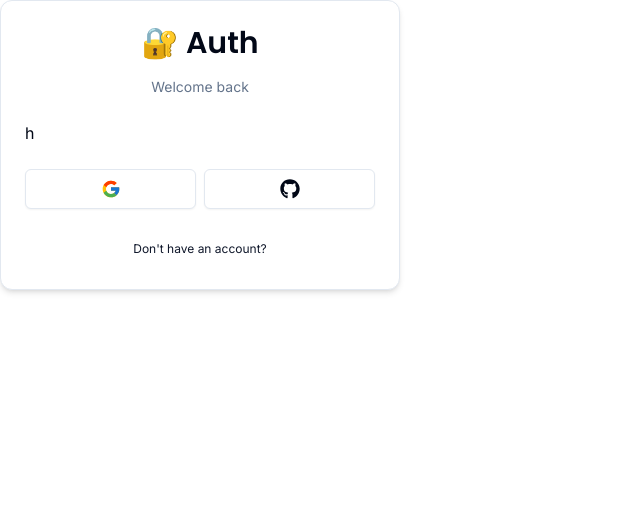
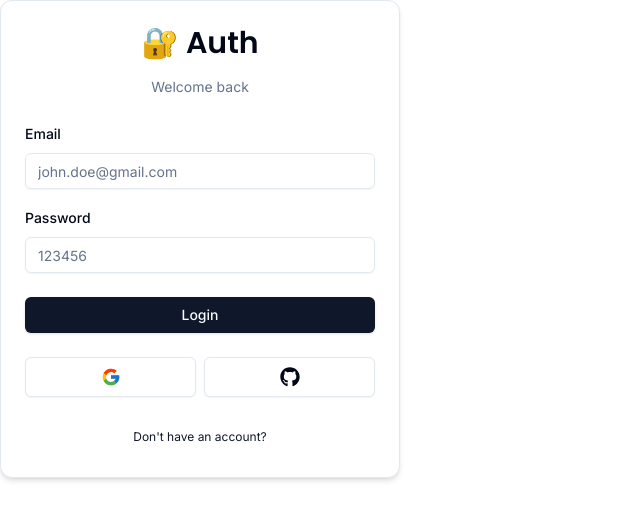
Before and after one commit to ahoang2502/auth, a Next.js app: page /auth/login in a window 1280 px wide. Shown: the top 520 px of the page, without its empty margins (0-640 px from the left). Built offline with nearby package versions, Linux system fonts and the light colour scheme.

Commit message:
login form

```diff
--- /dev/null
+++ b/components/FormError.tsx
@@ -0,0 +1,17 @@
+import React from "react";
+import { ExclamationTriangleIcon } from "@radix-ui/react-icons";
+
+interface FormErrorProps {
+	message?: string;
+}
+
+export const FormError = ({ message }: FormErrorProps) => {
+	if (!message) return null;
+
+	return (
+		<div className="bg-destructive/15 p-3 rounded-md flex items-center gap-x-2 text-sm text-destructive">
+			<ExclamationTriangleIcon className="h-4 w-4" />
+			<p className="">{message}</p>
+		</div>
+	);
+};
--- /dev/null
+++ b/components/FormSuccess.tsx
@@ -0,0 +1,17 @@
+import React from "react";
+import { CheckCircledIcon } from "@radix-ui/react-icons";
+
+interface FormSuccessProps {
+	message?: string;
+}
+
+export const FormSuccess = ({ message }: FormSuccessProps) => {
+	if (!message) return null;
+
+	return (
+		<div className="bg-emerald-500/15 p-3 rounded-md flex items-center gap-x-2 text-sm text-emerald-500">
+			<CheckCircledIcon className="h-4 w-4" />
+			<p className="">{message}</p>
+		</div>
+	);
+};
--- a/components/auth/LoginForm.tsx
+++ b/components/auth/LoginForm.tsx
@@ -1,8 +1,36 @@
+"use client";
+
 import React from "react";
+import { useForm } from "react-hook-form";
+import { zodResolver } from "@hookform/resolvers/zod";
+import * as z from "zod";
 
 import { CardWrapper } from "./CardWrapper";
+import {
+	Form,
+	FormControl,
+	FormField,
+	FormItem,
+	FormLabel,
+	FormMessage,
+} from "../ui/form";
+import { LoginSchema } from "@/schemas";
+import { Input } from "../ui/input";
+import { Button } from "../ui/button";
+import { FormError } from "../FormError";
+import { FormSuccess } from "../FormSuccess";
 
 export const LoginForm = () => {
+	const form = useForm<z.infer<typeof LoginSchema>>({
+		resolver: zodResolver(LoginSchema),
+		defaultValues: {
+			email: "",
+			password: "",
+		},
+	});
+
+	const onSubmit = (values: z.infer<typeof LoginSchema>) => {};
+
 	return (
 		<CardWrapper
 			headerLabel="Welcome back"
@@ -10,7 +38,53 @@
 			backButtonHref="/auth/register"
 			showSocial
 		>
-            h
-        </CardWrapper>
+			<Form {...form}>
+				<form onSubmit={form.handleSubmit(onSubmit)} className="space-y-6 ">
+					<div className="space-y-4">
+						<FormField
+							control={form.control}
+							name="email"
+							render={({ field }) => (
+								<FormItem>
+									<FormLabel>Email</FormLabel>
+
+									<FormControl>
+										<Input
+											{...field}
+											placeholder="john.doe@gmail.com"
+											type="email"
+										/>
+									</FormControl>
+
+									<FormMessage />
+								</FormItem>
+							)}
+						/>
+
+						<FormField
+							control={form.control}
+							name="password"
+							render={({ field }) => (
+								<FormItem>
+									<FormLabel>Password</FormLabel>
+
+									<FormControl>
+										<Input {...field} placeholder="123456" type="password" />
+									</FormControl>
+
+									<FormMessage />
+								</FormItem>
+							)}
+						/>
+					</div>
+
+					<FormError message="" />
+					<FormSuccess message="" />
+					<Button type="submit" className="w-full ">
+						Login
+					</Button>
+				</form>
+			</Form>
+		</CardWrapper>
 	);
 };
--- /dev/null
+++ b/components/ui/form.tsx
@@ -0,0 +1,176 @@
+import * as React from "react"
+import * as LabelPrimitive from "@radix-ui/react-label"
+import { Slot } from "@radix-ui/react-slot"
+import {
+  Controller,
+  ControllerProps,
+  FieldPath,
+  FieldValues,
+  FormProvider,
+  useFormContext,
+} from "react-hook-form"
+
+import { cn } from "@/lib/utils"
+import { Label } from "@/components/ui/label"
+
+const Form = FormProvider
+
+type FormFieldContextValue<
+  TFieldValues extends FieldValues = FieldValues,
+  TName extends FieldPath<TFieldValues> = FieldPath<TFieldValues>
+> = {
+  name: TName
+}
+
+const FormFieldContext = React.createContext<FormFieldContextValue>(
+  {} as FormFieldContextValue
+)
+
+const FormField = <
+  TFieldValues extends FieldValues = FieldValues,
+  TName extends FieldPath<TFieldValues> = FieldPath<TFieldValues>
+>({
+  ...props
+}: ControllerProps<TFieldValues, TName>) => {
+  return (
+    <FormFieldContext.Provider value={{ name: props.name }}>
+      <Controller {...props} />
+    </FormFieldContext.Provider>
+  )
+}
+
+const useFormField = () => {
+  const fieldContext = React.useContext(FormFieldContext)
+  const itemContext = React.useContext(FormItemContext)
+  const { getFieldState, formState } = useFormContext()
+
+  const fieldState = getFieldState(fieldContext.name, formState)
+
+  if (!fieldContext) {
+    throw new Error("useFormField should be used within <FormField>")
+  }
+
+  const { id } = itemContext
+
+  return {
+    id,
+    name: fieldContext.name,
+    formItemId: `${id}-form-item`,
+    formDescriptionId: `${id}-form-item-description`,
+    formMessageId: `${id}-form-item-message`,
+    ...fieldState,
+  }
+}
+
+type FormItemContextValue = {
+  id: string
+}
+
+const FormItemContext = React.createContext<FormItemContextValue>(
+  {} as FormItemContextValue
+)
+
+const FormItem = React.forwardRef<
+  HTMLDivElement,
+  React.HTMLAttributes<HTMLDivElement>
+>(({ className, ...props }, ref) => {
+  const id = React.useId()
+
+  return (
+    <FormItemContext.Provider value={{ id }}>
+      <div ref={ref} className={cn("space-y-2", className)} {...props} />
+    </FormItemContext.Provider>
+  )
+})
+FormItem.displayName = "FormItem"
+
+const FormLabel = React.forwardRef<
+  React.ElementRef<typeof LabelPrimitive.Root>,
+  React.ComponentPropsWithoutRef<typeof LabelPrimitive.Root>
+>(({ className, ...props }, ref) => {
+  const { error, formItemId } = useFormField()
+
+  return (
+    <Label
+      ref={ref}
+      className={cn(error && "text-destructive", className)}
+      htmlFor={formItemId}
+      {...props}
+    />
+  )
+})
+FormLabel.displayName = "FormLabel"
+
+const FormControl = React.forwardRef<
+  React.ElementRef<typeof Slot>,
+  React.ComponentPropsWithoutRef<typeof Slot>
+>(({ ...props }, ref) => {
+  const { error, formItemId, formDescriptionId, formMessageId } = useFormField()
+
+  return (
+    <Slot
+      ref={ref}
+      id={formItemId}
+      aria-describedby={
+        !error
+          ? `${formDescriptionId}`
+          : `${formDescriptionId} ${formMessageId}`
+      }
+      aria-invalid={!!error}
+      {...props}
+    />
+  )
+})
+FormControl.displayName = "FormControl"
+
+const FormDescription = React.forwardRef<
+  HTMLParagraphElement,
+  React.HTMLAttributes<HTMLParagraphElement>
+>(({ className, ...props }, ref) => {
+  const { formDescriptionId } = useFormField()
+
+  return (
+    <p
+      ref={ref}
+      id={formDescriptionId}
+      className={cn("text-[0.8rem] text-muted-foreground", className)}
+      {...props}
+    />
+  )
+})
+FormDescription.displayName = "FormDescription"
+
+const FormMessage = React.forwardRef<
+  HTMLParagraphElement,
+  React.HTMLAttributes<HTMLParagraphElement>
+>(({ className, children, ...props }, ref) => {
+  const { error, formMessageId } = useFormField()
+  const body = error ? String(error?.message) : children
+
+  if (!body) {
+    return null
+  }
+
+  return (
+    <p
+      ref={ref}
+      id={formMessageId}
+      className={cn("text-[0.8rem] font-medium text-destructive", className)}
+      {...props}
+    >
+      {body}
+    </p>
+  )
+})
+FormMessage.displayName = "FormMessage"
+
+export {
+  useFormField,
+  Form,
+  FormItem,
+  FormLabel,
+  FormControl,
+  FormDescription,
+  FormMessage,
+  FormField,
+}
--- /dev/null
+++ b/components/ui/input.tsx
@@ -0,0 +1,25 @@
+import * as React from "react"
+
+import { cn } from "@/lib/utils"
+
+export interface InputProps
+  extends React.InputHTMLAttributes<HTMLInputElement> {}
+
+const Input = React.forwardRef<HTMLInputElement, InputProps>(
+  ({ className, type, ...props }, ref) => {
+    return (
+      <input
+        type={type}
+        className={cn(
+          "flex h-9 w-full rounded-md border border-input bg-transparent px-3 py-1 text-sm shadow-sm transition-colors file:border-0 file:bg-transparent file:text-sm file:font-medium placeholder:text-muted-foreground focus-visible:outline-none focus-visible:ring-1 focus-visible:ring-ring disabled:cursor-not-allowed disabled:opacity-50",
+          className
+        )}
+        ref={ref}
+        {...props}
+      />
+    )
+  }
+)
+Input.displayName = "Input"
+
+export { Input }
--- /dev/null
+++ b/components/ui/label.tsx
@@ -0,0 +1,26 @@
+"use client"
+
+import * as React from "react"
+import * as LabelPrimitive from "@radix-ui/react-label"
+import { cva, type VariantProps } from "class-variance-authority"
+
+import { cn } from "@/lib/utils"
+
+const labelVariants = cva(
+  "text-sm font-medium leading-none peer-disabled:cursor-not-allowed peer-disabled:opacity-70"
+)
+
+const Label = React.forwardRef<
+  React.ElementRef<typeof LabelPrimitive.Root>,
+  React.ComponentPropsWithoutRef<typeof LabelPrimitive.Root> &
+    VariantProps<typeof labelVariants>
+>(({ className, ...props }, ref) => (
+  <LabelPrimitive.Root
+    ref={ref}
+    className={cn(labelVariants(), className)}
+    {...props}
+  />
+))
+Label.displayName = LabelPrimitive.Root.displayName
+
+export { Label }
--- a/package.json
+++ b/package.json
@@ -9,16 +9,20 @@
     "lint": "next lint"
   },
   "dependencies": {
+    "@hookform/resolvers": "^3.3.4",
     "@radix-ui/react-icons": "^1.3.0",
+    "@radix-ui/react-label": "^2.0.2",
     "@radix-ui/react-slot": "^1.0.2",
     "class-variance-authority": "^0.7.0",
     "clsx": "^2.1.0",
     "next": "14.0.4",
     "react": "^18",
     "react-dom": "^18",
+    "react-hook-form": "^7.51.0",
     "react-icons": "^5.0.1",
     "tailwind-merge": "^2.2.0",
-    "tailwindcss-animate": "^1.0.7"
+    "tailwindcss-animate": "^1.0.7",
+    "zod": "^3.22.4"
   },
   "devDependencies": {
     "@types/node": "^20",
--- /dev/null
+++ b/schemas/index.ts
@@ -0,0 +1,8 @@
+import * as z from "zod";
+
+export const LoginSchema = z.object({
+	email: z.string().email({ message: "Email is required" }),
+	password: z.string().min(1, {
+		message: "Password is required",
+	}),
+});
```
Also changed, not shown: 1 other file (tests, documents, lock files or other folders).
